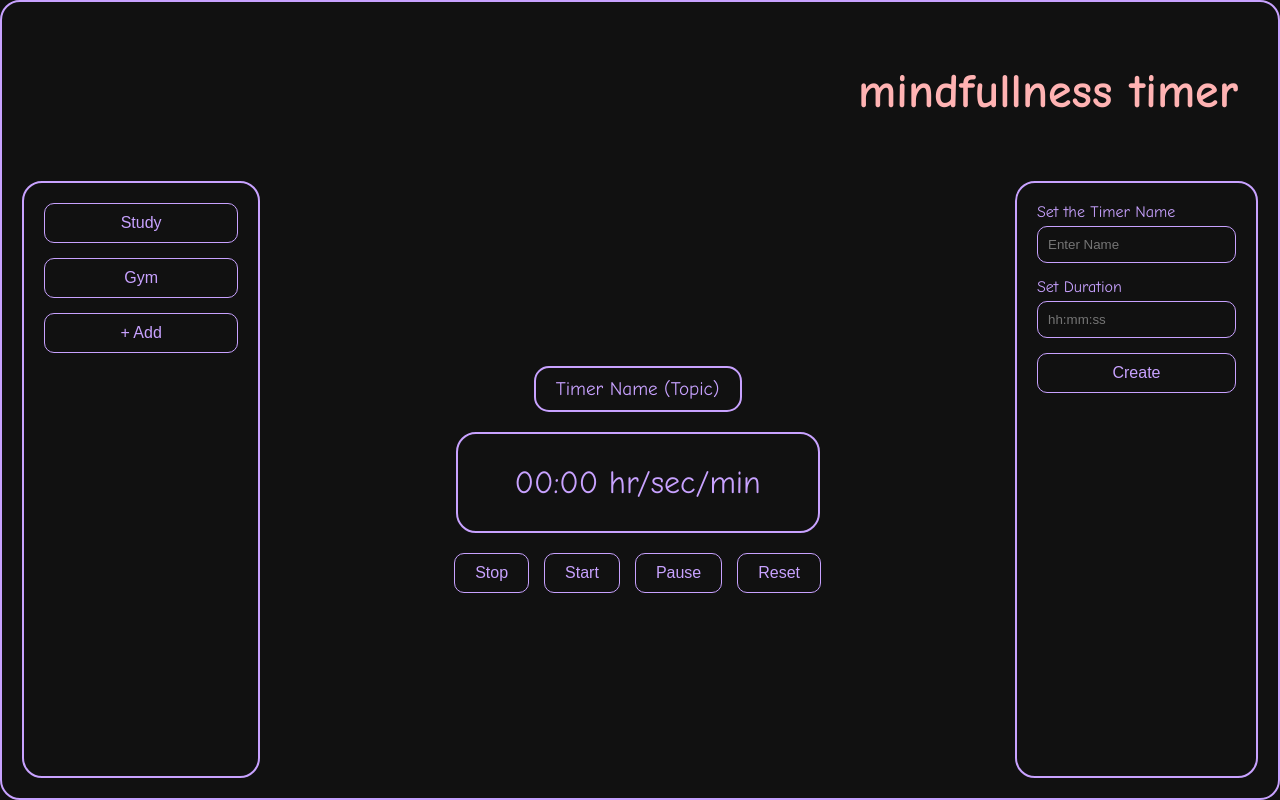
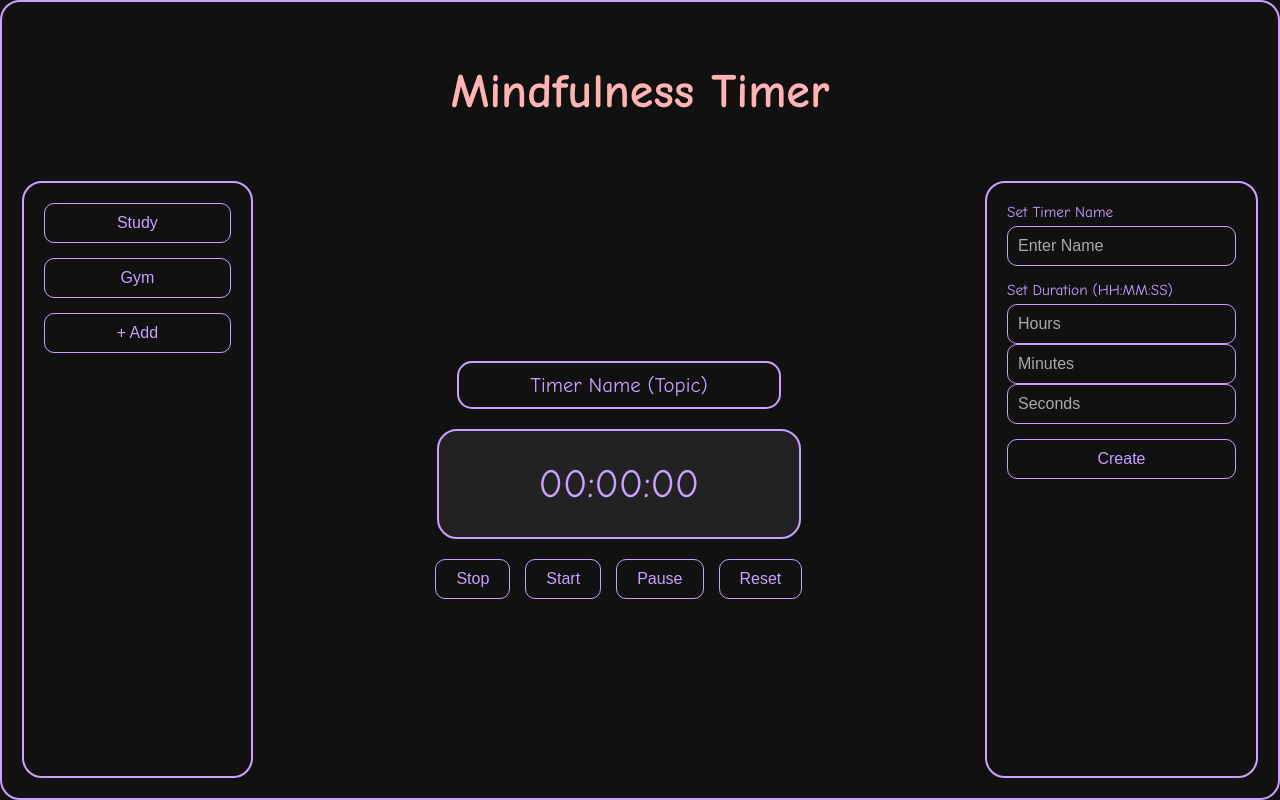
Before and after one commit to pooja123-kothawade/HackethonChallange-Timer_WebApp, a plain HTML site: page index.html in a window 1280 px wide. Drawn offline with Linux system fonts and the light colour scheme.

Commit message:
Add files via upload

```diff
--- a/index.html
+++ b/index.html
@@ -8,7 +8,7 @@
 <body>
   <div class="container">
     <header>
-      <h1>mindfullness timer</h1>
+      <h1>Mindfulness Timer</h1>
     </header>
 
     <div class="sidebar">
@@ -18,28 +18,31 @@
     </div>
 
     <main class="main-content">
-      <div class="timer-name">Timer Name (Topic)</div>
-      <div class="timer-display">00:00 hr/sec/min</div>
+      <div id="timerName" class="timer-name">Timer Name (Topic)</div>
+      <div id="timerDisplay" class="timer-display">00:00:00</div>
       <div class="timer-buttons">
-        <button>Stop</button>
-        <button>Start</button>
-        <button>Pause</button>
-        <button>Reset</button>
+        <button id="stopBtn">Stop</button>
+        <button id="startBtn">Start</button>
+        <button id="pauseBtn">Pause</button>
+        <button id="resetBtn">Reset</button>
       </div>
     </main>
 
     <aside class="controls">
       <div class="input-group">
-        <label>Set the Timer Name</label>
-        <input type="text" placeholder="Enter Name">
+        <label for="inputName">Set Timer Name</label>
+        <input type="text" id="inputName" placeholder="Enter Name">
       </div>
       <div class="input-group">
-        <label>Set Duration</label>
-        <input type="text" placeholder="hh:mm:ss">
+        <label>Set Duration (HH:MM:SS)</label>
+        <input type="number" id="inputHours" placeholder="Hours">
+        <input type="number" id="inputMinutes" placeholder="Minutes">
+        <input type="number" id="inputSeconds" placeholder="Seconds">
       </div>
-      <button class="create-btn">Create</button>
+      <button id="setTimerBtn" class="create-btn">Create</button>
     </aside>
   </div>
+
   <script src="index.js"></script>
 </body>
 </html>
--- a/index.js
+++ b/index.js
@@ -1,6 +1,8 @@
 const timerDisplay = document.getElementById("timerDisplay");
+const inputName = document.getElementById("inputName");
 const inputHours = document.getElementById("inputHours");
 const inputMinutes = document.getElementById("inputMinutes");
+const inputSeconds = document.getElementById("inputSeconds");
 const timerNameDisplay = document.getElementById("timerName");
 
 let timerName = '';
@@ -13,37 +15,35 @@ function setTimer(){
     timerName = inputName.value.trim();
     const hours = parseInt(inputHours.value) || 0;
     const minutes = parseInt(inputMinutes.value) || 0;
-    duration = (hours * 3600) + (minutes * 60);
+    const seconds = parseInt(inputSeconds.value) || 0;
+
+    duration = (hours * 3600) + (minutes * 60) + seconds;
     remaining = duration;
 
-    if (!timerName || duration <= 0) {
+    if (timerName ==='' || duration <= 0) {
         alert("Please enter a valid timer name and time.");
         return;
     }
+
     timerNameDisplay.textContent = timerName;
     updateDisplay();
 }
 
 function startTimer(){
-    if (remaining <= 0){
-        return;
-    }
-    if (interval){
-        return;
-    }
+    if (remaining <= 0 || interval) return;
 
-    interval = setInterval(() =>{
-        if(!isPaused){
+    interval = setInterval(() => {
+        if (!isPaused) {
             remaining--;
             updateDisplay();
-            if(remaining <=0){
+
+            if (remaining <= 0) {
                 clearInterval(interval);
                 interval = null;
-                alert("Time is Up");
+                alert("Time is up!");
             }
         }
-    },1000 );
-
+    }, 1000);
 }
 
 function updateDisplay(){
@@ -51,7 +51,7 @@ function updateDisplay(){
     const mins = Math.floor((remaining % 3600) / 60);
     const secs = remaining % 60;
 
-    timerDisplay.textContent = `${String(hrs).padStart(2,'0')}:${String(mins).padStart(2, '0')}:${String(secs).padStart(2, '0')}`;
+    timerDisplay.textContent = `${String(hrs).padStart(2, '0')}:${String(mins).padStart(2, '0')}:${String(secs).padStart(2, '0')}`;
 }
 
 function pauseTimer() {
@@ -65,7 +65,7 @@ function stopTimer() {
     updateDisplay();
 }
 
-function resetTimer (){
+function resetTimer() {
     clearInterval(interval);
     interval = null;
     remaining = duration;
--- a/style.css
+++ b/style.css
@@ -21,7 +21,7 @@ body {
 
 header {
   grid-column: 1 / -1;
-  text-align: right;
+  text-align: center;
   padding: 10px 20px;
   color: #ffb3b3;
   font-size: 1.5em;
@@ -34,6 +34,7 @@ header {
   padding: 20px;
   border: 2px solid #c8a2ff;
   border-radius: 20px;
+  align-items: stretch;
 }
 
 .sidebar button {
@@ -44,6 +45,12 @@ header {
   border-radius: 10px;
   font-size: 1em;
   cursor: pointer;
+  transition: background 0.2s, color 0.2s;
+}
+
+.sidebar button:hover {
+  background: #c8a2ff;
+  color: #111;
 }
 
 .main-content {
@@ -59,21 +66,25 @@ header {
   border-radius: 15px;
   padding: 10px 20px;
   text-align: center;
-  font-size: 1.2em;
+  font-size: 1.3em;
+  min-width: 280px;
 }
 
 .timer-display {
   border: 2px solid #c8a2ff;
   border-radius: 20px;
   padding: 30px;
-  font-size: 2em;
+  font-size: 2.5em;
   text-align: center;
   width: 300px;
+  background-color: #222;
 }
 
 .timer-buttons {
   display: flex;
   gap: 15px;
+  flex-wrap: wrap;
+  justify-content: center;
 }
 
 .timer-buttons button {
@@ -84,6 +95,12 @@ header {
   border-radius: 10px;
   font-size: 1em;
   cursor: pointer;
+  transition: background 0.2s, color 0.2s;
+}
+
+.timer-buttons button:hover {
+  background: #c8a2ff;
+  color: #111;
 }
 
 .controls {
@@ -102,6 +119,7 @@ header {
 
 .input-group label {
   margin-bottom: 5px;
+  font-size: 0.95em;
 }
 
 .input-group input {
@@ -110,6 +128,11 @@ header {
   border-radius: 10px;
   background: transparent;
   color: #fff;
+  font-size: 1em;
+}
+
+.input-group input::placeholder {
+  color: #aaa;
 }
 
 .create-btn {
@@ -120,4 +143,10 @@ header {
   border-radius: 10px;
   cursor: pointer;
   font-size: 1em;
+  transition: background 0.2s, color 0.2s;
 }
+
+.create-btn:hover {
+  background: #c8a2ff;
+  color: #111;
+}
```
